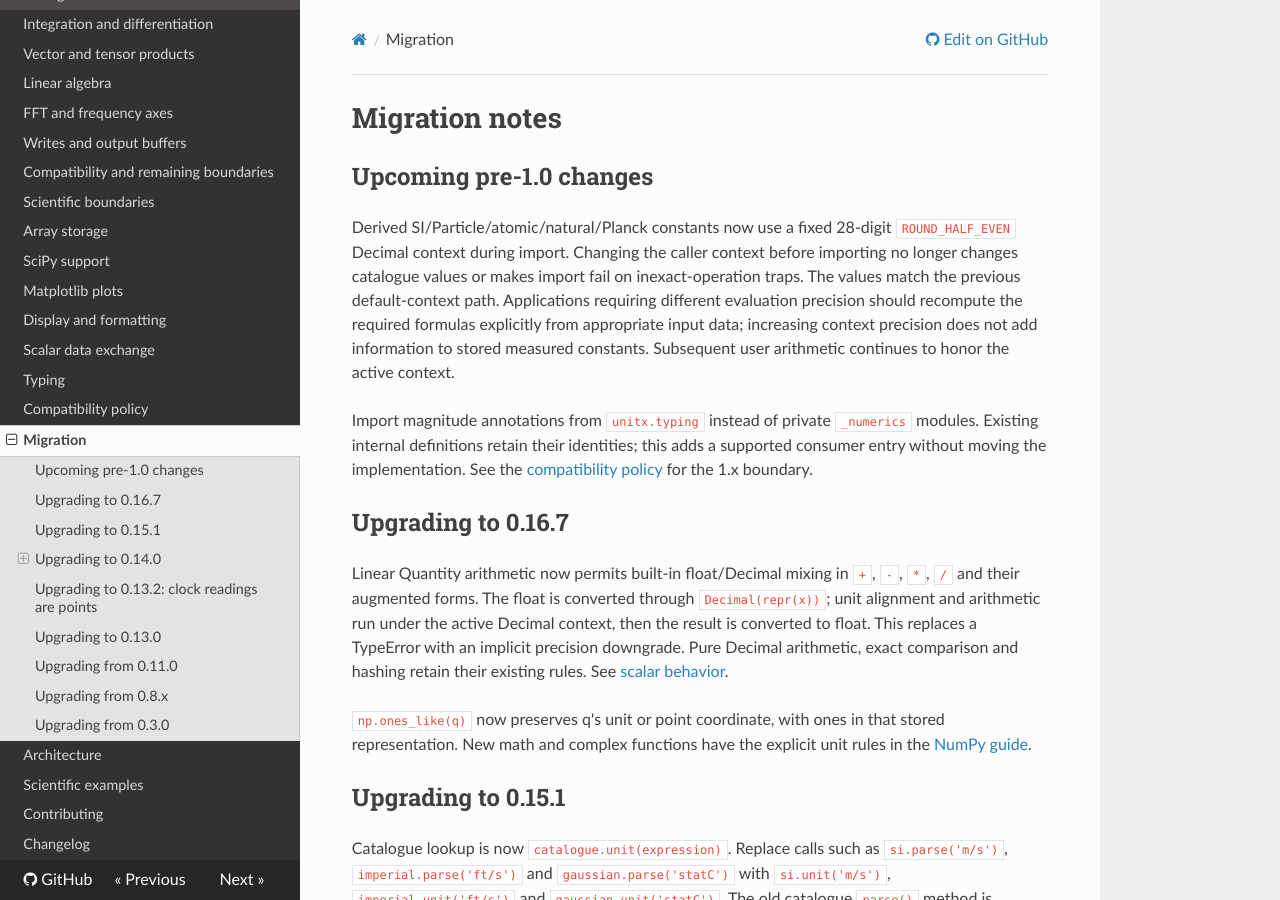
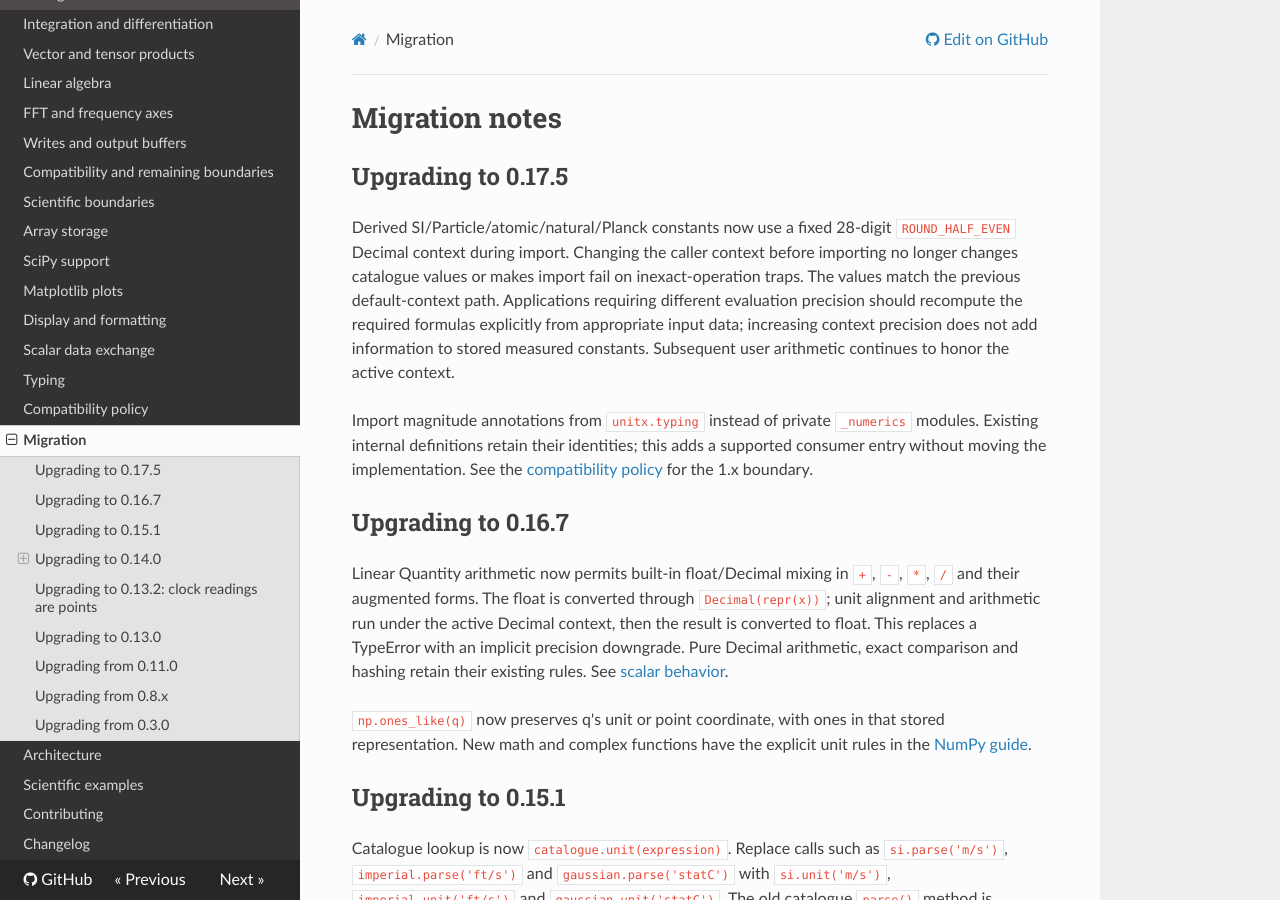
Before and after one commit to DaitTHU/unitx, an MkDocs documentation site: the page built from docs/migration.md, in a window 1280 px wide and 900 px high. Built offline with MkDocs 1.6.1, drawn with Linux system fonts in a browser that asks for light colours.

Commit message:
chore: prepare v0.17.5

```diff
--- a/docs/migration.md
+++ b/docs/migration.md
@@ -1,6 +1,6 @@
 # Migration notes
 
-## Upcoming pre-1.0 changes
+## Upgrading to 0.17.5
 
 Derived SI/Particle/atomic/natural/Planck constants now use a fixed 28-digit
 `ROUND_HALF_EVEN` Decimal context during import. Changing the caller context
--- a/pyproject.toml
+++ b/pyproject.toml
@@ -4,7 +4,7 @@ build-backend = 'hatchling.build'
 
 [project]
 name = 'unitx'
-version = '0.17.4'
+version = '0.17.5'
 description = 'Physical units, quantities, and unit conversion with exact unit algebra, type hints, and NumPy integration.'
 readme = 'README.md'
 requires-python = '>=3.12'
```
Also changed, not shown: CHANGELOG.md (+2 -0 lines).
